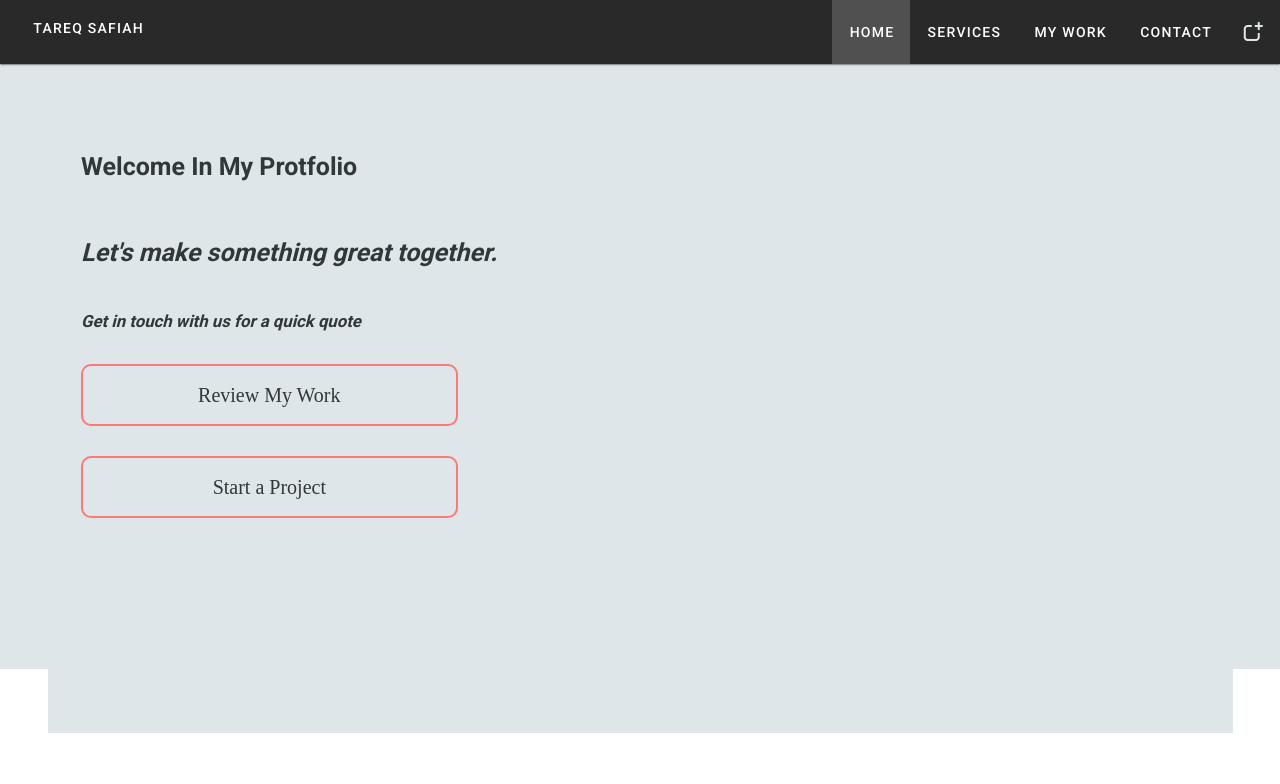
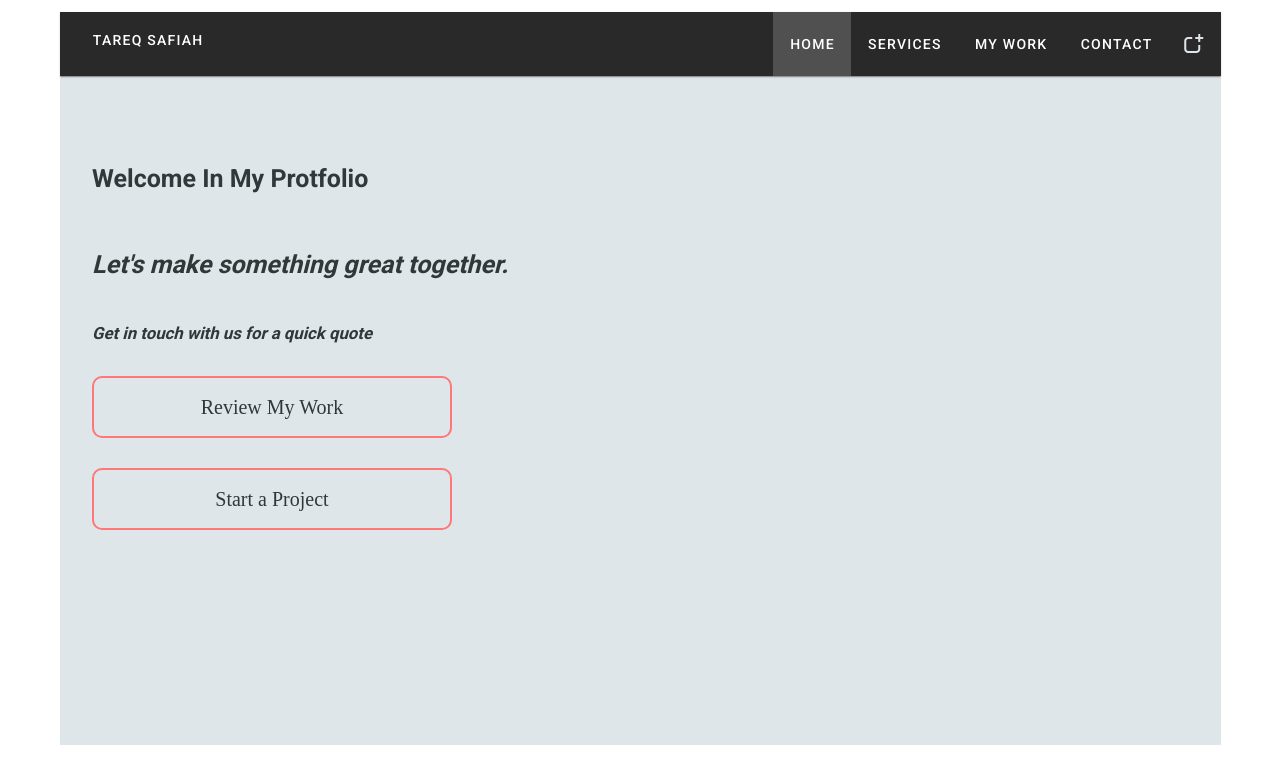
Before and after one commit to tareqsafiah/tareq-safia, a Vue app: page / in a window 1280 px wide. Shown: the top 784 px of the page. Built offline with nearby package versions, Linux system fonts and the light colour scheme.

Commit message:
Update App.vue

```diff
--- a/src/App.vue
+++ b/src/App.vue
@@ -1,6 +1,6 @@
 <template>
 <v-app>
-    <div class="continer xs-12 sm-6 md-4 lg-3"  id="headerDemo">
+    <div class="container xs-12 sm-6 md-4 lg-3"  id="headerDemo">
       <!-- <tollbar></tollbar> -->
         <router-view></router-view>
 <!-- <div class="row">
```
